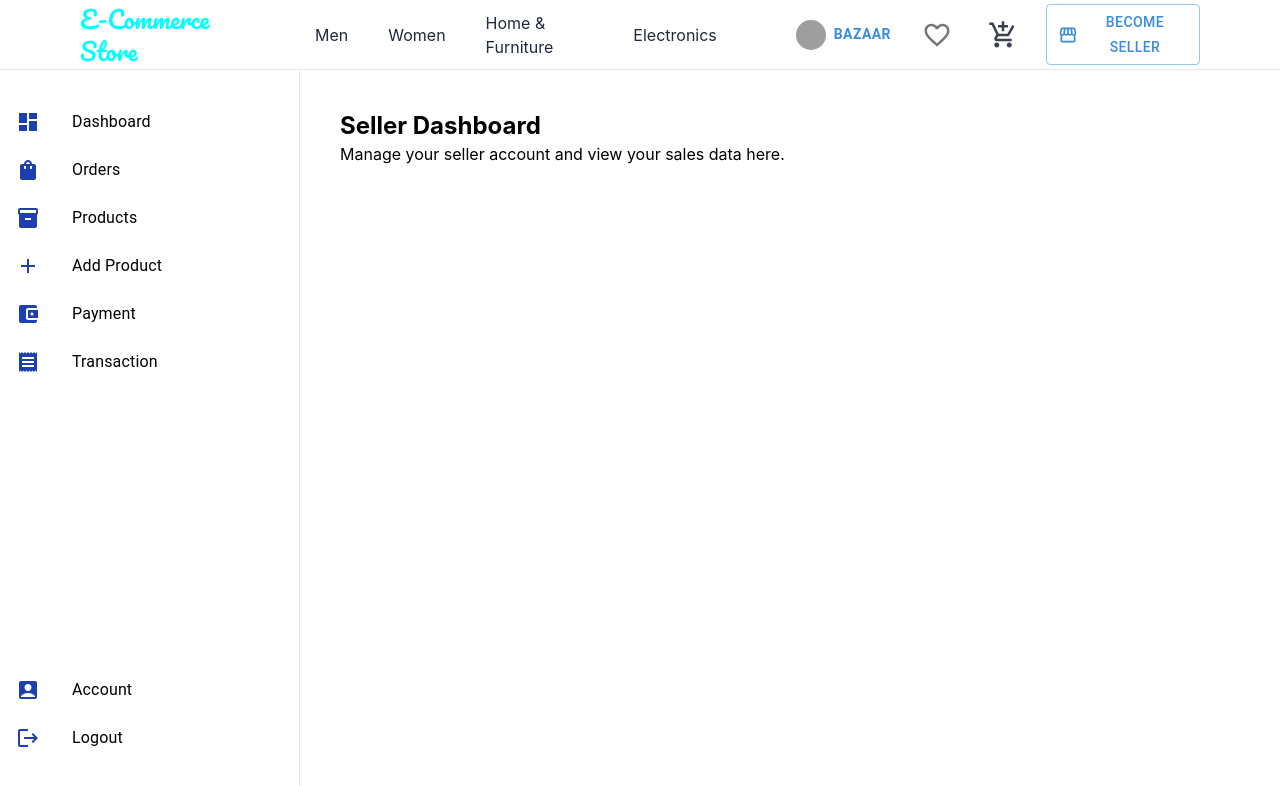
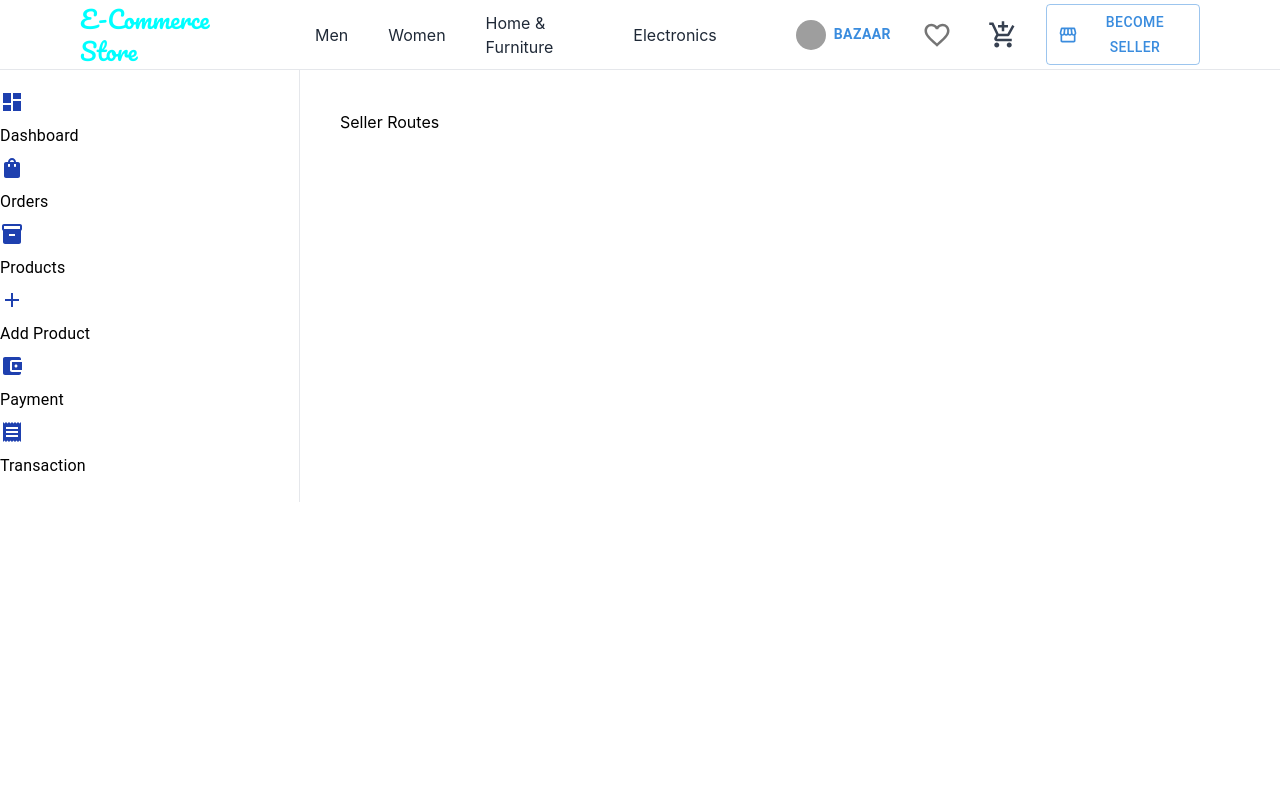
Before and after one commit to shubhcoding01/ecomproject, a React (Create React App) app: page /seller in a window 1280 px wide. Shown: the top 786 px of the page. Built offline with nearby package versions, Linux system fonts and the light colour scheme; grey boxes are pictures that could not be loaded; some icons are missing.

Commit message:
Refactor DrawerList, SellerDrawerList, and SellerDashboard components for improved readability and structure

```diff
--- a/src/component/DrawerList.tsx
+++ b/src/component/DrawerList.tsx
@@ -1,88 +1,88 @@
-// import { ListItemIcon, ListItemText } from '@mui/material'
-// import React from 'react'
+import { ListItemIcon, ListItemText } from '@mui/material'
+import React from 'react'
 
-// interface menuItem{
+interface menuItem{
 
-//       name:string,
-//       path:string,
-//       icon:any
-//       activeIcon:any
+      name:string,
+      path:string,
+      icon:any
+      activeIcon:any
 
+}
+
+interface DrawerListProps {
+  menu:menuItem[],
+  menu2:menuItem[],
+  toggleDrawer:()=>void
+}
+
+const DrawerList = ({menu,menu2,toggleDrawer}:DrawerListProps) => {
+  return (
+    <div className='h-full'>
+      <div className='flex flex-col justify-between h-full w-[300px] border-r py-5'>
+          <div>
+            <div className='space-y-2'>
+                {
+                  menu.map((item:any,index:number)=>
+                    <div className='pr-9' key={index}>
+                      <p>
+                        <ListItemIcon>
+                          {item.icon}
+                        </ListItemIcon>
+                        <ListItemText primary={item.name}/>
+                      </p>
+                    </div>
+                  )
+                }
+            </div>
+          </div>
+      </div>
+    </div>
+  )
+}
+
+export default DrawerList
+
+// DrawerList.tsx
+// import { List, ListItem, ListItemIcon, ListItemText } from '@mui/material';
+// import React from 'react';
+
+// interface MenuItem {
+//   name: string;
+//   path: string;
+//   icon: React.ReactNode;
+//   activeIcon: React.ReactNode;
 // }
 
 // interface DrawerListProps {
-//   menu:menuItem[],
-//   menu2:menuItem[],
-//   toggleDrawer:()=>void
+//   menu: MenuItem[];
+//   menu2: MenuItem[];
+//   toggleDrawer: () => void;
 // }
 
-// const DrawerList = ({menu,menu2,toggleDrawer}:DrawerListProps) => {
+// const DrawerList: React.FC<DrawerListProps> = ({ menu, menu2, toggleDrawer }) => {
 //   return (
 //     <div className='h-full'>
 //       <div className='flex flex-col justify-between h-full w-[300px] border-r py-5'>
-//           <div>
-//             <div className='space-y-2'>
-//                 {
-//                   menu.map((item:any,index:number)=>
-//                     <div className='pr-9' key={index}>
-//                       <p>
-//                         <ListItemIcon>
-//                           {item.icon}
-//                         </ListItemIcon>
-//                         <ListItemText primary={item.name}/>
-//                       </p>
-//                     </div>
-//                   )
-//                 }
-//             </div>
-//           </div>
+//         <List>
+//           {menu.map((item, index) => (
+//             <ListItem key={index} onClick={toggleDrawer} style={{ cursor: 'pointer' }}>
+//               <ListItemIcon>{item.icon}</ListItemIcon>
+//               <ListItemText primary={item.name} />
+//             </ListItem>
+//           ))}
+//         </List>
+//         <List>
+//           {menu2.map((item, index) => (
+//             <ListItem key={index} onClick={toggleDrawer} style={{ cursor: 'pointer' }}>
+//               <ListItemIcon>{item.icon}</ListItemIcon>
+//               <ListItemText primary={item.name} />
+//             </ListItem>
+//           ))}
+//         </List>
 //       </div>
 //     </div>
-//   )
-// }
+//   );
+// };
 
-// export default DrawerList
-
-// DrawerList.tsx
-import { List, ListItem, ListItemIcon, ListItemText } from '@mui/material';
-import React from 'react';
-
-interface MenuItem {
-  name: string;
-  path: string;
-  icon: React.ReactNode;
-  activeIcon: React.ReactNode;
-}
-
-interface DrawerListProps {
-  menu: MenuItem[];
-  menu2: MenuItem[];
-  toggleDrawer: () => void;
-}
-
-const DrawerList: React.FC<DrawerListProps> = ({ menu, menu2, toggleDrawer }) => {
-  return (
-    <div className='h-full'>
-      <div className='flex flex-col justify-between h-full w-[300px] border-r py-5'>
-        <List>
-          {menu.map((item, index) => (
-            <ListItem key={index} onClick={toggleDrawer} style={{ cursor: 'pointer' }}>
-              <ListItemIcon>{item.icon}</ListItemIcon>
-              <ListItemText primary={item.name} />
-            </ListItem>
-          ))}
-        </List>
-        <List>
-          {menu2.map((item, index) => (
-            <ListItem key={index} onClick={toggleDrawer} style={{ cursor: 'pointer' }}>
-              <ListItemIcon>{item.icon}</ListItemIcon>
-              <ListItemText primary={item.name} />
-            </ListItem>
-          ))}
-        </List>
-      </div>
-    </div>
-  );
-};
-
-export default DrawerList;
+// export default DrawerList;
--- a/src/seller/components/SellerDrawerList/SellerDrawerList.tsx
+++ b/src/seller/components/SellerDrawerList/SellerDrawerList.tsx
@@ -1,146 +1,146 @@
-// import { AccountBalanceWallet, AccountBox, Add, Dashboard, Inventory, Logout, Receipt, ShoppingBag } from '@mui/icons-material'
-// import React from 'react'
-// import DrawerList from '../../../component/DrawerList';
+import { AccountBalanceWallet, AccountBox, Add, Dashboard, Inventory, Logout, Receipt, ShoppingBag } from '@mui/icons-material'
+import React from 'react'
+import DrawerList from '../../../component/DrawerList';
 
-// const menu = [
-//   {
-//     name:"Dashboard",
-//     path:"/seller",
-//     icon:<Dashboard className='text-primary-color'/>,
-//     activeIcon:<Dashboard className='text-white'/>
-//   },
-//   {
-//     name:"Orders",
-//     path:"/seller/orders",
-//     icon:<ShoppingBag className='text-primary-color' />,
-//     activeIcon:<ShoppingBag className='text-white'/>
-//   },
-//   {
-//     name:"Products",
-//     path:"/seller/products",
-//     icon:<Inventory className='text-primary-color'/>,
-//     activeIcon:<Inventory className='text-white'/>
-//   },
-//   {
-//     name:"Add Product",
-//     path:"/seller/add-product",
-//     icon:<Add className='text-primary-color'/>,
-//     activeIcon:<Add className='text-white'/>
-//   },
-//   {
-//     name:"Payment",
-//     path:"/seller/payment",
-//     icon:<AccountBalanceWallet className='text-primary-color'/>,
-//     activeIcon:<AccountBalanceWallet className='text-white'/>
-//   },
-//   {
-//     name:"Transaction",
-//     path:"/seller/transaction",
-//     icon:<Receipt className='text-primary-color'/>,
-//     activeIcon:<Receipt className='text-white'/>
-//   },
-//   // {
-//   //   name:"Inventory",
-//   //   path:"/seller/inventory",
-//   //   icon:<MailIcon className='text-primary-color'/>,
-//   //   activeIcon:<MailIcon className='text-white'/>
-//   // },
+const menu = [
+  {
+    name:"Dashboard",
+    path:"/seller",
+    icon:<Dashboard className='text-primary-color'/>,
+    activeIcon:<Dashboard className='text-white'/>
+  },
+  {
+    name:"Orders",
+    path:"/seller/orders",
+    icon:<ShoppingBag className='text-primary-color' />,
+    activeIcon:<ShoppingBag className='text-white'/>
+  },
+  {
+    name:"Products",
+    path:"/seller/products",
+    icon:<Inventory className='text-primary-color'/>,
+    activeIcon:<Inventory className='text-white'/>
+  },
+  {
+    name:"Add Product",
+    path:"/seller/add-product",
+    icon:<Add className='text-primary-color'/>,
+    activeIcon:<Add className='text-white'/>
+  },
+  {
+    name:"Payment",
+    path:"/seller/payment",
+    icon:<AccountBalanceWallet className='text-primary-color'/>,
+    activeIcon:<AccountBalanceWallet className='text-white'/>
+  },
+  {
+    name:"Transaction",
+    path:"/seller/transaction",
+    icon:<Receipt className='text-primary-color'/>,
+    activeIcon:<Receipt className='text-white'/>
+  },
+  // {
+  //   name:"Inventory",
+  //   path:"/seller/inventory",
+  //   icon:<MailIcon className='text-primary-color'/>,
+  //   activeIcon:<MailIcon className='text-white'/>
+  // },
 
-// ];
+];
 
 
 
 
 
 
+const menu2 = [
+  {
+    name:"Account",
+    path:"/seller/account",
+    icon:<AccountBox className='text-primary-color'/>,
+    activeIcon:<AccountBox className='text-white'/>
+  },
+  {
+    name:"Logout",
+    path:"/",
+    icon:<Logout className='text-primary-color'/>,
+    activeIcon:<Logout className='text-white'/>
+  },
+]
+
+const SellerDrawerList = ({toggleDrawer}:{toggleDrawer:any}) => {
+  return (
+    <div>
+      <DrawerList menu={menu} menu2={menu2} toggleDrawer={toggleDrawer} />
+    </div>
+  )
+}
+
+export default SellerDrawerList
+
+// SellerDrawerList.tsx
+// import { AccountBalanceWallet, AccountBox, Add, Dashboard, Inventory, Logout, Receipt, ShoppingBag } from '@mui/icons-material';
+// import React from 'react';
+// import DrawerList from '../../../component/DrawerList';
+
+// const menu = [
+//   {
+//     name: "Dashboard",
+//     path: "/seller",
+//     icon: <Dashboard className='text-primary-color' />,
+//     activeIcon: <Dashboard className='text-white' />
+//   },
+//   {
+//     name: "Orders",
+//     path: "/seller/orders",
+//     icon: <ShoppingBag className='text-primary-color' />,
+//     activeIcon: <ShoppingBag className='text-white' />
+//   },
+//   {
+//     name: "Products",
+//     path: "/seller/products",
+//     icon: <Inventory className='text-primary-color' />,
+//     activeIcon: <Inventory className='text-white' />
+//   },
+//   {
+//     name: "Add Product",
+//     path: "/seller/add-product",
+//     icon: <Add className='text-primary-color' />,
+//     activeIcon: <Add className='text-white' />
+//   },
+//   {
+//     name: "Payment",
+//     path: "/seller/payment",
+//     icon: <AccountBalanceWallet className='text-primary-color' />,
+//     activeIcon: <AccountBalanceWallet className='text-white' />
+//   },
+//   {
+//     name: "Transaction",
+//     path: "/seller/transaction",
+//     icon: <Receipt className='text-primary-color' />,
+//     activeIcon: <Receipt className='text-white' />
+//   },
+// ];
+
 // const menu2 = [
 //   {
-//     name:"Account",
-//     path:"/seller/account",
-//     icon:<AccountBox className='text-primary-color'/>,
-//     activeIcon:<AccountBox className='text-white'/>
+//     name: "Account",
+//     path: "/seller/account",
+//     icon: <AccountBox className='text-primary-color' />,
+//     activeIcon: <AccountBox className='text-white' />
 //   },
 //   {
-//     name:"Logout",
-//     path:"/",
-//     icon:<Logout className='text-primary-color'/>,
-//     activeIcon:<Logout className='text-white'/>
+//     name: "Logout",
+//     path: "/",
+//     icon: <Logout className='text-primary-color' />,
+//     activeIcon: <Logout className='text-white' />
 //   },
-// ]
+// ];
 
-// const SellerDrawerList = ({toggleDrawer}:{toggleDrawer:any}) => {
+// const SellerDrawerList: React.FC<{ toggleDrawer: () => void }> = ({ toggleDrawer }) => {
 //   return (
-//     <div>
-//       <DrawerList menu={menu} menu2={menu2} toggleDrawer={toggleDrawer} />
-//     </div>
-//   )
-// }
+//     <DrawerList menu={menu} menu2={menu2} toggleDrawer={toggleDrawer} />
+//   );
+// };
 
-// export default SellerDrawerList
-
-// SellerDrawerList.tsx
-import { AccountBalanceWallet, AccountBox, Add, Dashboard, Inventory, Logout, Receipt, ShoppingBag } from '@mui/icons-material';
-import React from 'react';
-import DrawerList from '../../../component/DrawerList';
-
-const menu = [
-  {
-    name: "Dashboard",
-    path: "/seller",
-    icon: <Dashboard className='text-primary-color' />,
-    activeIcon: <Dashboard className='text-white' />
-  },
-  {
-    name: "Orders",
-    path: "/seller/orders",
-    icon: <ShoppingBag className='text-primary-color' />,
-    activeIcon: <ShoppingBag className='text-white' />
-  },
-  {
-    name: "Products",
-    path: "/seller/products",
-    icon: <Inventory className='text-primary-color' />,
-    activeIcon: <Inventory className='text-white' />
-  },
-  {
-    name: "Add Product",
-    path: "/seller/add-product",
-    icon: <Add className='text-primary-color' />,
-    activeIcon: <Add className='text-white' />
-  },
-  {
-    name: "Payment",
-    path: "/seller/payment",
-    icon: <AccountBalanceWallet className='text-primary-color' />,
-    activeIcon: <AccountBalanceWallet className='text-white' />
-  },
-  {
-    name: "Transaction",
-    path: "/seller/transaction",
-    icon: <Receipt className='text-primary-color' />,
-    activeIcon: <Receipt className='text-white' />
-  },
-];
-
-const menu2 = [
-  {
-    name: "Account",
-    path: "/seller/account",
-    icon: <AccountBox className='text-primary-color' />,
-    activeIcon: <AccountBox className='text-white' />
-  },
-  {
-    name: "Logout",
-    path: "/",
-    icon: <Logout className='text-primary-color' />,
-    activeIcon: <Logout className='text-white' />
-  },
-];
-
-const SellerDrawerList: React.FC<{ toggleDrawer: () => void }> = ({ toggleDrawer }) => {
-  return (
-    <DrawerList menu={menu} menu2={menu2} toggleDrawer={toggleDrawer} />
-  );
-};
-
-export default SellerDrawerList;
+// export default SellerDrawerList;
--- a/src/seller/pages/SellerDashboard/SellerDashboard.tsx
+++ b/src/seller/pages/SellerDashboard/SellerDashboard.tsx
@@ -1,49 +1,49 @@
-// import React from 'react'
-// import SellerDrawerList from '../../components/SellerDrawerList/SellerDrawerList'
+import React from 'react'
+import SellerDrawerList from '../../components/SellerDrawerList/SellerDrawerList'
 
-// const SellerDashboard = () => {
-//   const toggleDrawer = () => {}
-//   return (
-//     <div>
-//         <div className='lg:flex lg:h-[90vh]'>
-
-//             <section className="hidden lg:block h-full">
-//                 <SellerDrawerList toggleDrawer={toggleDrawer}/>
-//             </section>
-//             <section className="p-10 w-full lg:w-[80%] overflow-y-auto">
-//                 Seller Routes
-//             </section>
-
-//         </div>
-//     </div>
-//   )
-// }
-
-// export default SellerDashboard
-
-// SellerDashboard.tsx
-import React from 'react';
-import SellerDrawerList from '../../components/SellerDrawerList/SellerDrawerList';
-
-const SellerDashboard: React.FC = () => {
-  const toggleDrawer = () => {
-    // Implement drawer toggle functionality
-  };
-
+const SellerDashboard = () => {
+  const toggleDrawer = () => {}
   return (
     <div>
         <div className='lg:flex lg:h-[90vh]'>
+
             <section className="hidden lg:block h-full">
-          <SellerDrawerList toggleDrawer={toggleDrawer} />
+                <SellerDrawerList toggleDrawer={toggleDrawer}/>
             </section>
             <section className="p-10 w-full lg:w-[80%] overflow-y-auto">
-          <h1 className="text-2xl font-bold">Seller Dashboard</h1>
-          <p>Manage your seller account and view your sales data here.</p>
-          {/* Add more content as needed */}
+                Seller Routes
             </section>
+
         </div>
     </div>
-  );
-};
+  )
+}
 
-export default SellerDashboard;
+export default SellerDashboard
+
+// SellerDashboard.tsx
+// import React from 'react';
+// import SellerDrawerList from '../../components/SellerDrawerList/SellerDrawerList';
+
+// const SellerDashboard: React.FC = () => {
+//   const toggleDrawer = () => {
+//     // Implement drawer toggle functionality
+//   };
+
+//   return (
+//     <div>
+//       <div className='lg:flex lg:h-[90vh]'>
+//         <section className="hidden lg:block h-full">
+//           <SellerDrawerList toggleDrawer={toggleDrawer} />
+//         </section>
+//         <section className="p-10 w-full lg:w-[80%] overflow-y-auto">
+//           <h1 className="text-2xl font-bold">Seller Dashboard</h1>
+//           <p>Manage your seller account and view your sales data here.</p>
+//           {/* Add more content as needed */}
+//         </section>
+//       </div>
+//     </div>
+//   );
+// };
+
+// export default SellerDashboard;
```
Lines whose indentation alone changed are shown as unchanged.
